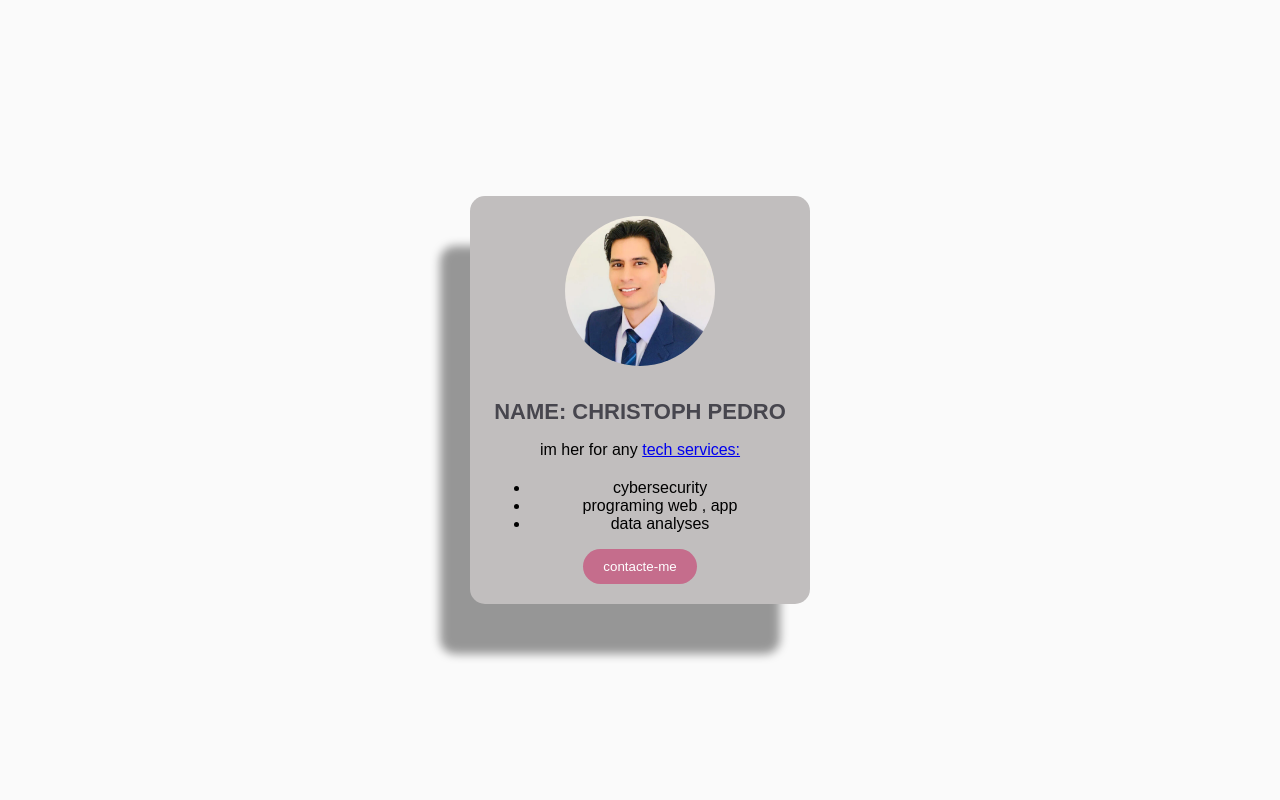
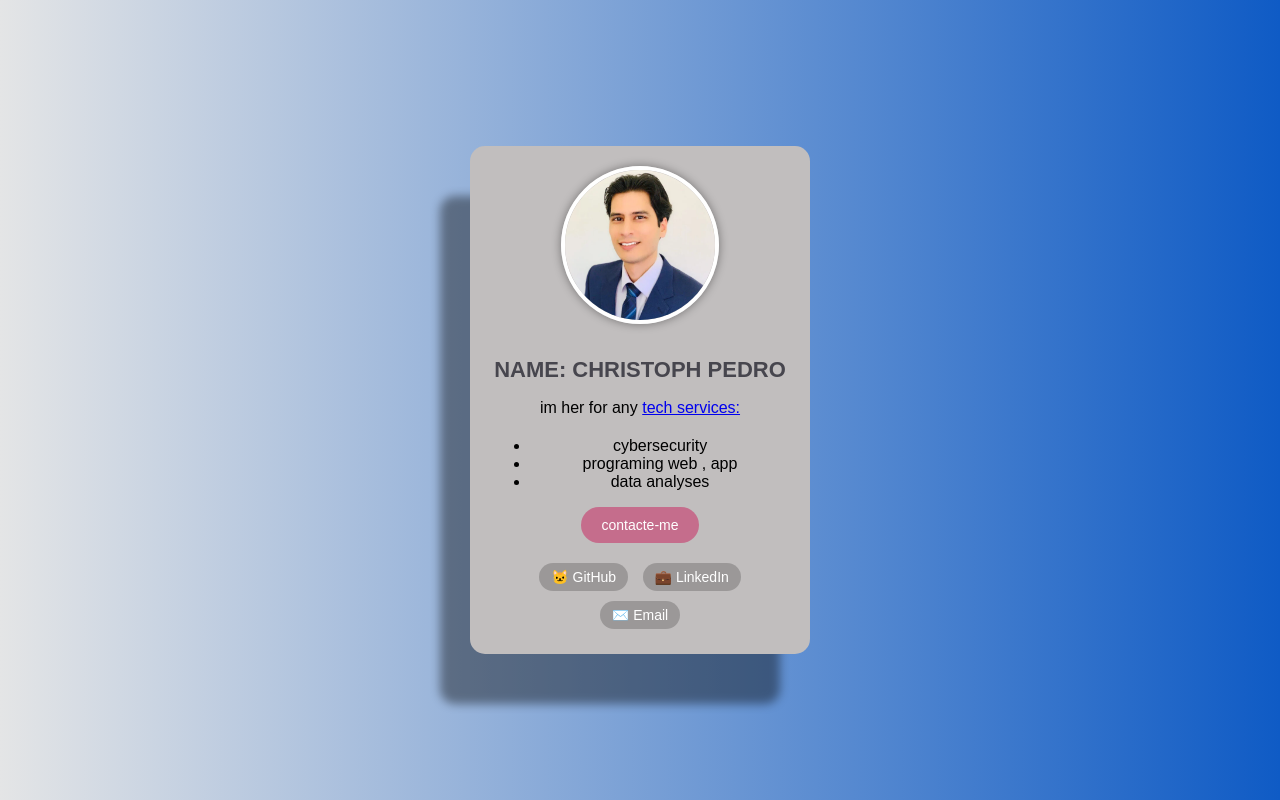
Before and after one commit to YOUCEF303/profile-card, a plain HTML site: page index.html in a window 1280 px wide. Drawn offline with Linux system fonts and the light colour scheme.

Commit message:
Add files via upload

```diff
--- a/index.html
+++ b/index.html
@@ -1,23 +1,38 @@
-<!doctype html>
+<!DOCTYPE html>
 <html>
   <head>
     <meta charset="utf-8" />
     <meta name="viewport" content="width=device-width" />
-    <title>profil carte </title>
+    <title>profil carte</title>
     <link href="style.css" rel="stylesheet" type="text/css" />
   </head>
   <body>
-  <div class = "card">
-    <img src="Ali_Dorri5.webp" alt="photo de profile">
-     <h1>NAME: CHRISTOPH PEDRO</h1>
-    <p> im her for any <a href= "https://www.manageengine.com/products/service-desk/itsm/itsm-software.html?network=o&device=c&keyword=it%20service%20support&campaignid=401625938&creative=&matchtype=p&placement=&adgroup=1307319657425499&targetid=kwd-81707661052545:loc-3&msclkid=94e656f114a5188e01203e4146b3cd5e&utm_source=bing&utm_medium=cpc&utm_campaign=SDP-Search-Africa-L1-Phrase%2FBMM&utm_term=it%20service%20support&utm_content=Support%20Management" target="_blank"> tech services:</a> </p>
-    <ul>
-      <li> cybersecurity</li>
-      <li> programing web , app</li>
-      <li> data analyses</li>
-    </ul>
-    <button> contacte-me </button>
+    <div class="card">
+      <img src="Ali_Dorri5.webp" alt="photo de profile" />
+      <h1>NAME: CHRISTOPH PEDRO</h1>
+      <p>
+        im her for any
+        <a
+          href="https://www.manageengine.com/products/service-desk/itsm/itsm-software.html?network=o&device=c&keyword=it%20service%20support&campaignid=401625938&creative=&matchtype=p&placement=&adgroup=1307319657425499&targetid=kwd-81707661052545:loc-3&msclkid=94e656f114a5188e01203e4146b3cd5e&utm_source=bing&utm_medium=cpc&utm_campaign=SDP-Search-Africa-L1-Phrase%2FBMM&utm_term=it%20service%20support&utm_content=Support%20Management"
+          target="_blank"
+        >
+          tech services:</a
+        >
+      </p>
+      <ul>
+        <li>cybersecurity</li>
+        <li>programing web , app</li>
+        <li>data analyses</li>
+      </ul>
+      <button>contacte-me</button>
 
-  </div>
+      <div class="socials">
+        <a href="https://github.com/username" target="_blank"> 🐱 GitHub </a>
+        <a href="https://linkedin.com/in/username" target="_blank">
+          💼 LinkedIn
+        </a>
+        <a href="mailto:pedro333@gmail.com" target="_blank"> ✉️ Email </a>
+      </div>
+    </div>
   </body>
 </html>
--- a/style.css
+++ b/style.css
@@ -1,6 +1,6 @@
 body {
     font-family: Arial, Helvetica, sans-serif;
-    background-color:#fafafa;
+    background:linear-gradient(90deg,#e4e5e6,#0f5bc5);
     display: flex;
     justify-content:center;
     align-items:center;
@@ -12,14 +12,25 @@ body {
     width: 300px;
     padding: 20px;
     border-radius:15px;
-    box-shadow: -30px 50px 10px rgb(0, 0, 0,0.4);
+    box-shadow: -30px 50px 10px rgba(0, 0, 0,0.4);
     text-align:center;
+    transition: transform 0.3s, box-shadow:0.3s;
+  }
+  .card:hover {
+    transform:scale(1.05);
+    box-shadow: 0 8px 20px rgba(0, 0, 0,0.5);
   }
   .card img {
     width: 150px;
     height: 150px;
     border-radius:50%;
     margin-bottom:15px;
+    border: 4px solid white;
+    box-shadow: 0 0 10px rgba(0, 0, 0,0.4);
+    transition: transform 0.4s;
+  }
+  .card img:hover {
+    transform: rotate(5deg) scale(1.05);
   }
   .card h1 {
     font-size: 22px;
@@ -37,10 +48,29 @@ body {
     border-radius:25px;
     background-color:#c56d8c;
     color:white;
-    font-size:14px
+    font-size:14px;
     cursor:pointer;
     transition:0.4s;
   }
   .card button:hover {
     background-color:#45a049;
+    transform:scale(1.1);
   }
+  .socials {
+    margin-top: 15px;
+  }
+  .socials a {
+    display: inline-block;
+    text-decoration: none;
+    margin: 5px;
+    font-size: 14px;
+    color:white;
+    background: rgba(0, 0, 0,0.2);
+    padding:6px 12px;
+    border-radius: 20px;
+    transition: 0.3s;
+  }
+  .socials a:hover {
+    background: rgba(0, 0, 0,0.4);
+    transform: scale(1.1);
+  }
```
